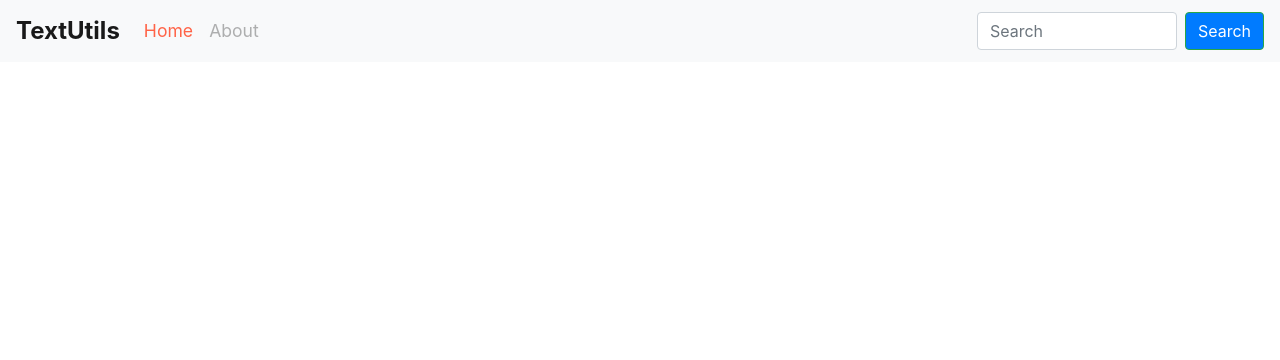
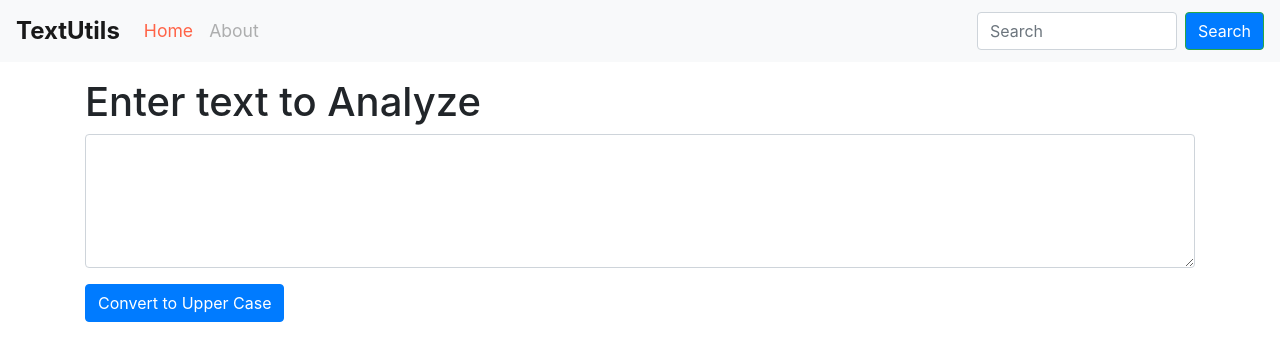
Before and after one commit to digvijay-sharma123/react.js, a React (Create React App) app in the folder React_revision/react_revision/: page / in a window 1280 px wide. Shown: the top 360 px of the page. Built offline with nearby package versions, Linux system fonts and the light colour scheme.

Commit message:
event and state handle

```diff
--- a/React_revision/react_revision/package.json
+++ b/React_revision/react_revision/package.json
@@ -7,6 +7,7 @@
     "@testing-library/jest-dom": "^6.6.3",
     "@testing-library/react": "^16.2.0",
     "@testing-library/user-event": "^13.5.0",
+    "prop-types": "^15.8.1",
     "react": "^19.0.0",
     "react-dom": "^19.0.0",
     "react-scripts": "5.0.1",
--- a/React_revision/react_revision/src/App.js
+++ b/React_revision/react_revision/src/App.js
@@ -1,30 +1,16 @@
 import './App.css';
 import React from 'react'
+import Navbar from './components/Navbar';
+import TextForm from './components/TextForm';
 
 export default function App() {
   return (
     <>
-      <nav className="navbar navbar-expand-lg navbar-light bg-light">
-        <a className="navbar-brand" href="/">TextUtils</a>
-        <button className="navbar-toggler" type="button" data-toggle="collapse" data-target="#navbarSupportedContent" aria-controls="navbarSupportedContent" aria-expanded="false" aria-label="Toggle navigation">
-          <span className="navbar-toggler-icon"></span>
-        </button>
+      <Navbar title="TextUtils" />
+      <div className="container my-3">
+        <TextForm heading="Enter text to Analyze" />
+      </div>
 
-        <div className="collapse navbar-collapse" id="navbarSupportedContent">
-          <ul className="navbar-nav mr-auto">
-            <li className="nav-item active">
-              <a className="nav-link" href="/">Home <span className="sr-only">(current)</span></a>
-            </li>
-            <li className="nav-item">
-              <a className="nav-link disabled" href="/">About</a>
-            </li>
-          </ul>
-          <form className="form-inline my-2 my-lg-0">
-            <input className="form-control mr-sm-2" type="search" placeholder="Search" aria-label="Search" />
-            <button className="btn btn-outline-success my-2 my-sm-0" type="submit">Search</button>
-          </form>
-        </div>
-      </nav>
     </>
   );
 }
--- a/React_revision/react_revision/src/components/Navbar.js
+++ b/React_revision/react_revision/src/components/Navbar.js
@@ -0,0 +1,40 @@
+import React from 'react'
+import PropTypes from 'prop-types';
+
+function Navbar(props) {
+  return (
+    <div>
+      <nav className="navbar navbar-expand-lg navbar-light bg-light">
+        <a className="navbar-brand" href="/">{props.title}</a>
+        <button className="navbar-toggler" type="button" data-toggle="collapse" data-target="#navbarSupportedContent" aria-controls="navbarSupportedContent" aria-expanded="false" aria-label="Toggle navigation">
+          <span className="navbar-toggler-icon"></span>
+        </button>
+
+        <div className="collapse navbar-collapse" id="navbarSupportedContent">
+          <ul className="navbar-nav mr-auto">
+            <li className="nav-item active">
+              <a className="nav-link" href="/">Home <span className="sr-only"></span></a>
+            </li>
+            <li className="nav-item">
+              <a className="nav-link disabled" href="/">About</a>
+            </li>
+          </ul>
+          <form className="form-inline my-2 my-lg-0">
+            <input className="form-control mr-sm-2" type="search" placeholder="Search" aria-label="Search" />
+            <button className="btn btn-outline-success my-2 my-sm-0" type="submit">Search</button>
+          </form>
+        </div>
+      </nav>
+    </div>
+  )
+}
+
+Navbar.propTypes = {
+    title: PropTypes.string
+}
+
+Navbar.defaultProps = {
+    title: 'set title here'
+};
+
+export default Navbar
--- /dev/null
+++ b/React_revision/react_revision/src/components/TextForm.js
@@ -0,0 +1,23 @@
+import React,{useState} from 'react'
+export default function TextForm(props) {
+    const [text,settext] = useState('')
+    const onhandleupclick = ()=>{
+        console.log("Upper Case Clicked")
+        settext("you have clicked on handleupclick")
+    }
+    const onchanged = (event)=>{
+        console.log("on change button clicked")
+        settext(event.target.value)
+    }
+    return (
+        <div>
+            <h1>{props.heading}</h1>
+            <form>
+                <div className="mb-3">
+                    <textarea className='form-control' value = {text} onChange={onchanged} id = "my-box" rows = "5"></textarea>
+                </div>
+            </form>
+            <button className='btn btn-primary' onClick={onhandleupclick}>Convert to Upper Case</button>
+        </div>
+    )
+}
```
Also changed, not shown: 1 other file (tests, documents, lock files or other folders).
